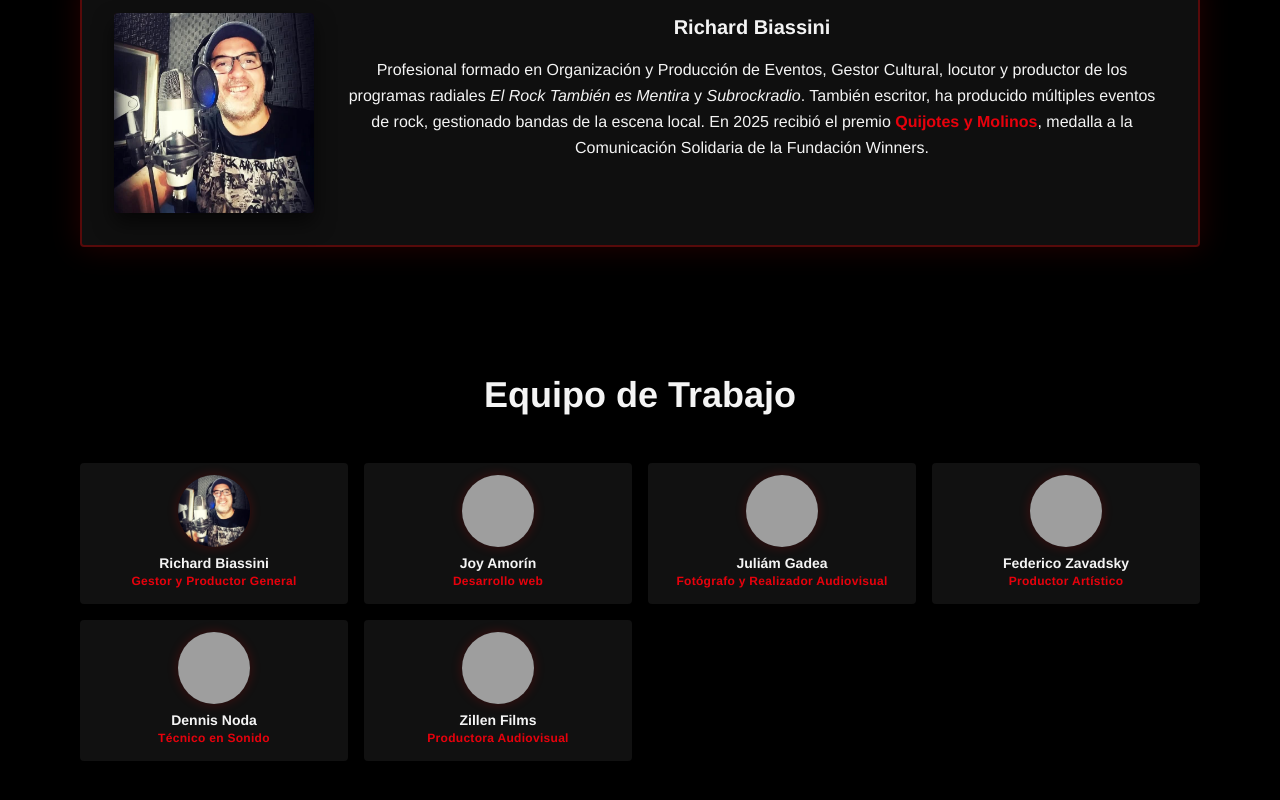
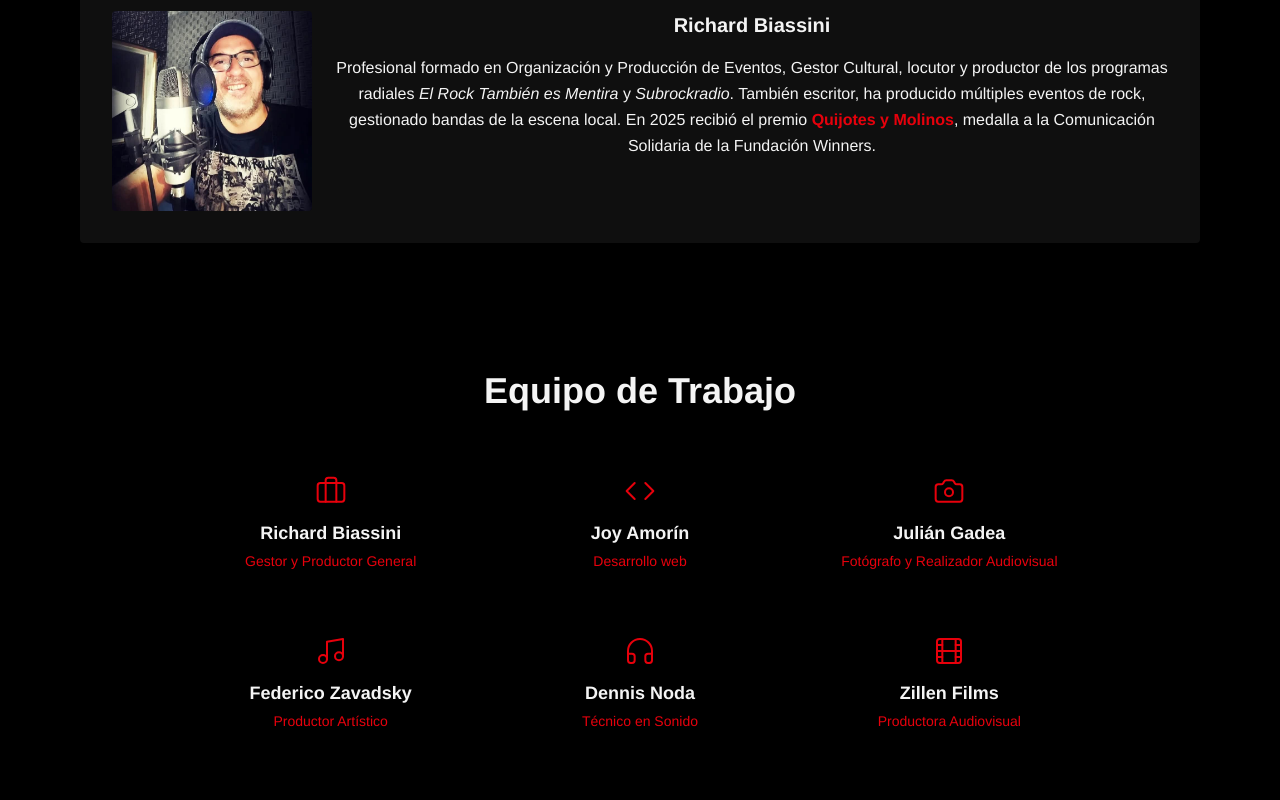
Before and after one commit to joy-amorin/kurtco-producciones-web, a Next.js app in the folder kurtco-producciones/: page / in a window 1280 px wide. Shown: the part 1831-2631 px from the top of the page. Built offline with nearby package versions, Linux system fonts and the light colour scheme; grey boxes are pictures that could not be loaded.

Commit message:
style(About): replace team photos with icons and refine founder layout

```diff
--- a/kurtco-producciones/src/app/quienes-somos/About.jsx
+++ b/kurtco-producciones/src/app/quienes-somos/About.jsx
@@ -1,14 +1,16 @@
 "use client"
 import React from 'react';
+import { Briefcase, Code, Camera, Music, Headphones, Film } from 'lucide-react';
+
 
 const AboutSection = () => {
   const team = [
-    { name: 'Richard Biassini', role: 'Gestor y Productor General', img: '/fundador-foto/richard.jpg' },
-    { name: 'Joy Amorín', role: 'Desarrollo web', img: 'https://images.unsplash.com/photo-1544005313-94ddf0286df2?w=400&q=80' },
-    { name: 'Juliám Gadea', role: 'Fotógrafo y Realizador Audiovisual', img: 'https://images.unsplash.com/photo-1507003211169-0a1dd7228f2d?w=400&q=80' },
-    { name: 'Federico Zavadsky', role: 'Productor Artístico', img: 'https://images.unsplash.com/photo-1500648767791-00dcc994a43e?w=400&q=80' },
-    { name: 'Dennis Noda', role: 'Técnico en Sonido', img: 'https://images.unsplash.com/photo-1500648767791-00dcc994a43e?w=400&q=80' },
-    { name: 'Zillen Films', role: 'Productora Audiovisual', img: 'https://images.unsplash.com/photo-1573497491208-6b1acb260507?w=400&q=80' },
+    { name: 'Richard Biassini', role: 'Gestor y Productor General', icon: Briefcase },
+    { name: 'Joy Amorín', role: 'Desarrollo web', icon: Code },
+    { name: 'Julián Gadea', role: 'Fotógrafo y Realizador Audiovisual', icon: Camera },
+    { name: 'Federico Zavadsky', role: 'Productor Artístico', icon: Music },
+    { name: 'Dennis Noda', role: 'Técnico en Sonido', icon: Headphones },
+    { name: 'Zillen Films', role: 'Productora Audiovisual', icon: Film },
   ];
 
   return (
@@ -42,7 +44,7 @@ const AboutSection = () => {
               {/* Imagen a la izquierda */}
               <div className="w-full lg:w-1/2">
                 <img
-                  src="hero-photos/hero-21.jpg"
+                  src="hero-photos/hero-12.jpg"
                   alt="Qué buscamos"
                   className="w-full h-auto object-cover rounded-sm"
                   style={{
@@ -94,8 +96,8 @@ const AboutSection = () => {
                 className="relative p-6 md:p-8 rounded-sm flex flex-col sm:flex-row gap-6 items-start"
                 style={{
                   background: 'rgba(17, 17, 17, 0.9)',
-                  border: '2px solid rgba(255, 0, 0, 0.3)',
-                  boxShadow: '0 0 30px rgba(255, 0, 0, 0.15)'
+
+
                 }}
               >
                 {/* Foto pequeña fundador */}
@@ -104,13 +106,7 @@ const AboutSection = () => {
                     src="/fundador-foto/richard.jpg"
                     alt="Richard Biassini"
                     className="w-40 h-40 md:w-50 md:h-50 object-cover rounded-sm"
-                    style={{
-                      boxShadow: `
-                        inset 0 0 40px rgba(0,0,0,0.4),
-                        inset 0 0 20px rgba(255,0,0,0.2),
-                        0 10px 20px rgba(0,0,0,0.6)
-                      `
-                    }}
+
                   />
                 </div>
 
@@ -134,49 +130,34 @@ const AboutSection = () => {
 
         {/* EQUIPO DE TRABAJO */}
         <div>
-          <h2
-            className="text-3xl md:text-4xl font-black text-[#f4f4f4] mb-12 text-center"
-
-          >
+          <h2 className="text-3xl md:text-4xl font-black text-[#f4f4f4] mb-12 text-center">
             Equipo de Trabajo
           </h2>
 
-          {/* Grid de equipo */}
-          <div className="grid grid-cols-2 md:grid-cols-3 lg:grid-cols-4 gap-4 max-w-7xl mx-auto">
-            {team.map((member, idx) => (
-              <div
-                key={idx}
-                className="group flex flex-col items-center gap-2 p-3 rounded-sm bg-[#111111] hover:bg-[#1a1a1a] transition-all duration-300"
-                style={{
-                  boxShadow: '0 2px 8px rgba(0,0,0,0.4)',
-                  borderBottom: '3px solid transparent',
-                }}
-                onMouseEnter={(e) => e.currentTarget.style.borderBottomColor = '#dc2626'}
-                onMouseLeave={(e) => e.currentTarget.style.borderBottomColor = 'transparent'}
-              >
-                {/* Avatar pequeño */}
-                <div className="flex-shrink-0">
-                  <img
-                    src={member.img}
-                    alt={member.name}
-                    className="w-18 h-18 rounded-full object-cover"
-                    style={{
-                      boxShadow: '0 0 12px rgba(255,0,0,0.2)'
-                    }}
-                  />
-                </div>
+          {/* Grid */}
+          <div className="grid grid-cols-2 md:grid-cols-3 gap-8 max-w-4xl mx-auto">
+            {team.map((member, idx) => {
+              const Icon = member.icon;
+              return (
+                <div
+                  key={idx}
+                  className="text-center p-4 hover:bg-[#111111] rounded-sm transition-all duration-300"
+                >
+                  {/* Ícono */}
+                  <div className="flex justify-center mb-3">
+                    <Icon className="w-8 h-8 text-red-600" strokeWidth={1.5} />
+                  </div>
 
-                {/* Info */}
-                <div className="text-center w-full">
-                  <p className="text-[#f4f4f4] font-bold text-xs md:text-sm leading-tight">
+                  {/* Texto */}
+                  <h3 className="text-[#f4f4f4] font-bold text-base md:text-lg mb-1">
                     {member.name}
-                  </p>
-                  <p className="text-red-600 text-[10px] md:text-xs font-semibold tracking-wide leading-snug">
+                  </h3>
+                  <p className="text-red-600 text-xs md:text-sm">
                     {member.role}
                   </p>
                 </div>
-              </div>
-            ))}
+              );
+            })}
           </div>
         </div>
 
```
